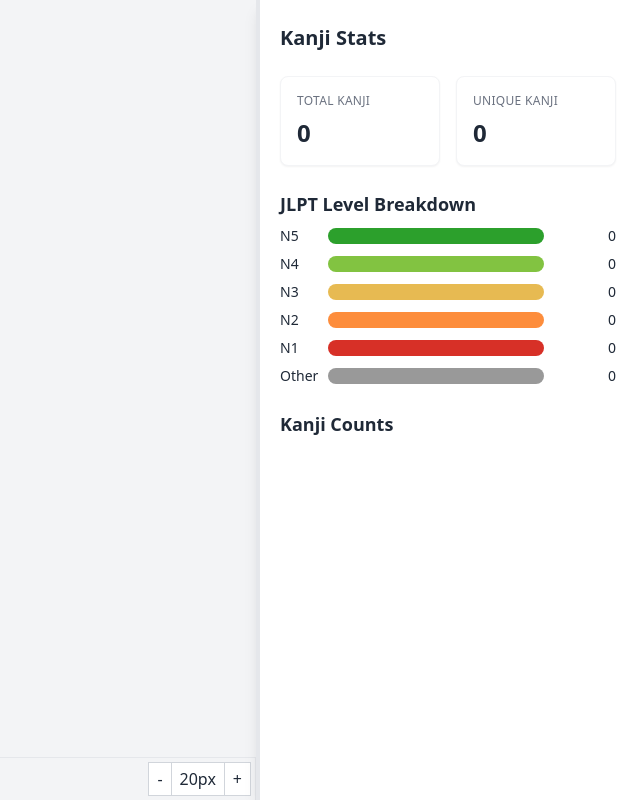
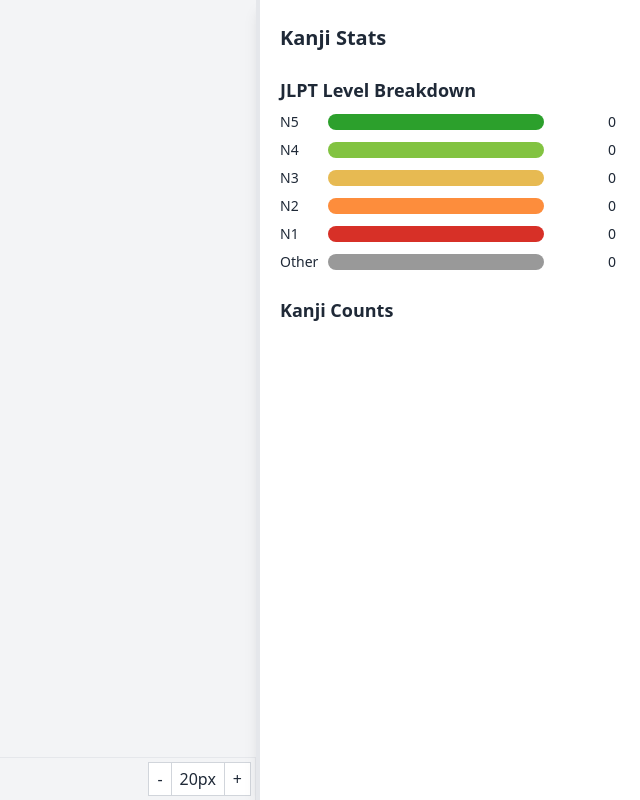
Before and after one commit to darrenburns/kanjibook, a React (Vite) app: page / in a window 1280 px wide. Shown: the whole page, without its empty margins (640-1280 px from the left). Built offline with nearby package versions, Linux system fonts and the light colour scheme.

Commit message:
Clear highlights button

```diff
--- a/src/App.tsx
+++ b/src/App.tsx
@@ -22,6 +22,10 @@
     });
   }, []);
 
+  const clearHighlightedKanji = useCallback(() => {
+    setHighlightedKanji(new Set());
+  }, []);
+
   return (
     <div className="flex h-screen overflow-hidden bg-gray-100">
       <div className="flex-grow flex flex-col overflow-hidden">
@@ -40,6 +44,7 @@
           selectedText={selectedText}
           toggleKanjiHighlight={toggleKanji}
           highlightedKanji={highlightedKanji}
+          clearHighlightedKanji={clearHighlightedKanji}
         />
       </div>
     </div>
--- a/src/components/Sidebar.tsx
+++ b/src/components/Sidebar.tsx
@@ -7,13 +7,15 @@
   selectedText: string;
   toggleKanjiHighlight: (kanji: string) => void;
   highlightedKanji: Set<string>;
+  clearHighlightedKanji: () => void;
 }
 
 const Sidebar: React.FC<SidebarProps> = ({
   content,
   selectedText,
   toggleKanjiHighlight,
-  highlightedKanji
+  highlightedKanji,
+  clearHighlightedKanji
 }) => {
   const globalStats = calculateKanjiStats(content);
   const selectedStats = calculateKanjiStats(selectedText);
@@ -66,12 +68,12 @@
         className="w-1 bg-gray-200 hover:bg-gray-300 cursor-col-resize absolute left-0 top-0 bottom-0"
       />
       <div className="p-6 flex-grow overflow-auto">
-        <h2 className="text-xl font-semibold text-gray-800 mb-6">Kanji Stats</h2>
         <StatsDisplay
           globalStats={globalStats}
           selectedStats={selectedStats}
           toggleKanjiHighlight={toggleKanjiHighlight}
           highlightedKanji={highlightedKanji}
+          clearHighlightedKanji={clearHighlightedKanji}
         />
       </div>
     </aside>
--- a/src/components/StatsDisplay.tsx
+++ b/src/components/StatsDisplay.tsx
@@ -15,6 +15,7 @@
   selectedStats: KanjiStats;
   toggleKanjiHighlight: (kanji: string) => void;
   highlightedKanji: Set<string>;
+  clearHighlightedKanji: () => void;
 }
 
 const StatsDisplay: React.FC<StatsDisplayProps> = ({
@@ -22,6 +23,7 @@
   selectedStats,
   toggleKanjiHighlight,
   highlightedKanji,
+  clearHighlightedKanji,
 }) => {
   const sortedGlobalKanji = Object.entries(globalStats).sort(
     (a, b) => b[1].count - a[1].count
@@ -51,17 +53,16 @@
 
   return (
     <div>
-      <div className="mb-6 grid grid-cols-2 gap-4">
-        <StatCard
-          title="Total Kanji"
-          value={globalTotalCount}
-          selectedValue={hasSelection ? selectedTotalCount : undefined}
-        />
-        <StatCard
-          title="Unique Kanji"
-          value={globalUniqueKanjiCount}
-          selectedValue={hasSelection ? selectedUniqueKanjiCount : undefined}
-        />
+      <div className="flex justify-between items-center mb-6">
+        <h2 className="text-xl font-semibold text-gray-800">Kanji Stats</h2>
+        {highlightedKanji.size > 0 && (
+          <button
+            onClick={clearHighlightedKanji}
+            className="text-sm text-blue-600 hover:text-blue-800 focus:outline-none"
+          >
+            Clear Highlights
+          </button>
+        )}
       </div>
 
       {/* JLPT Level Breakdown */}
```
